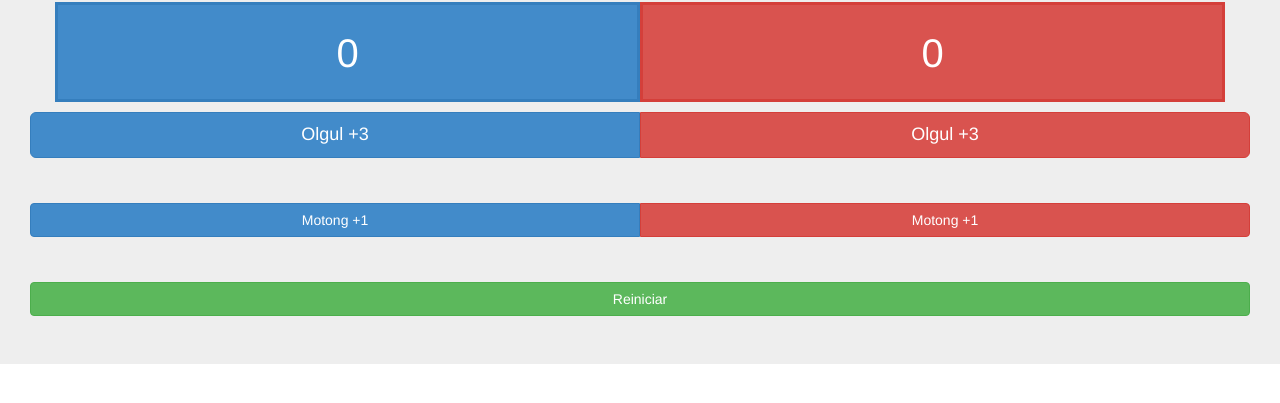
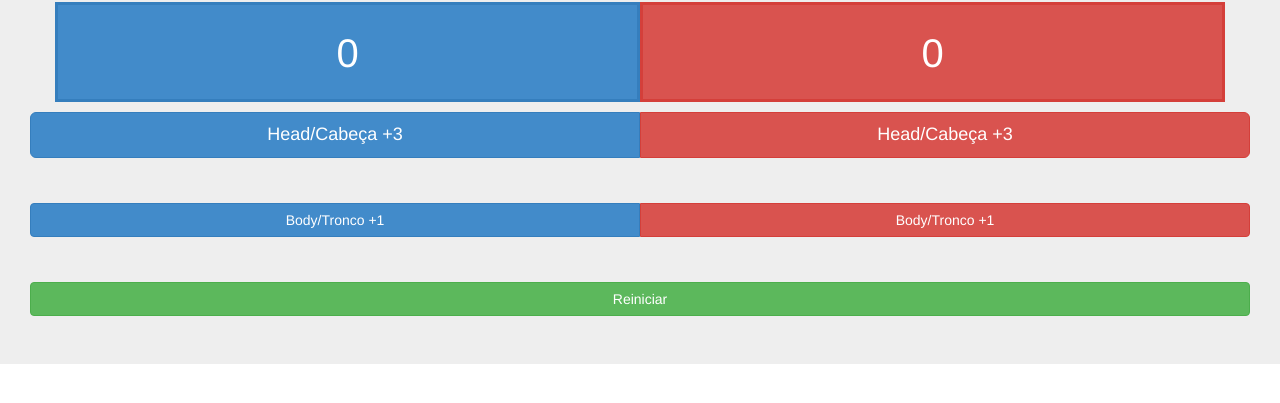
Before and after one commit to C9999/C9999.github.io, a plain HTML site: page index.html in a window 1280 px wide. Shown: the part 139-542 px from the top of the page. Drawn offline with nearby package versions, Linux system fonts and the light colour scheme.

Commit message:
Commit do README.md

```diff
--- a/index.html
+++ b/index.html
@@ -148,19 +148,19 @@
 
 		<div class="btn-group btn-group-justified">
 			<div class="btn-group">
-				<button class="btn btn-primary btn-lg" ng-click="somarPS1(3)" >Olgul +3</button>
+				<button class="btn btn-primary btn-lg" ng-click="somarPS1(3)" >Head/Cabeça +3</button>
 			</div>
 			<div class="btn-group">
-				<button class="btn btn-danger btn-lg" ng-click="somarPS2(3)" >Olgul +3</button>
+				<button class="btn btn-danger btn-lg" ng-click="somarPS2(3)" >Head/Cabeça +3</button>
 			</div>
 		</div>
 		<br>
 		<div class="btn-group btn-group-justified">
 			<div class="btn-group">
-				<button class="btn btn-primary" ng-click="somarPS1(1)" >Motong +1</button>
+				<button class="btn btn-primary" ng-click="somarPS1(1)" >Body/Tronco +1</button>
 			</div>
 			<div class="btn-group">
-				<button class="btn btn-danger" ng-click="somarPS2(1)" >Motong +1</button>
+				<button class="btn btn-danger" ng-click="somarPS2(1)" >Body/Tronco +1</button>
 			</div>
 
 		</div>
```
Also changed, not shown: Painel.jpg (added), 1 other file.
